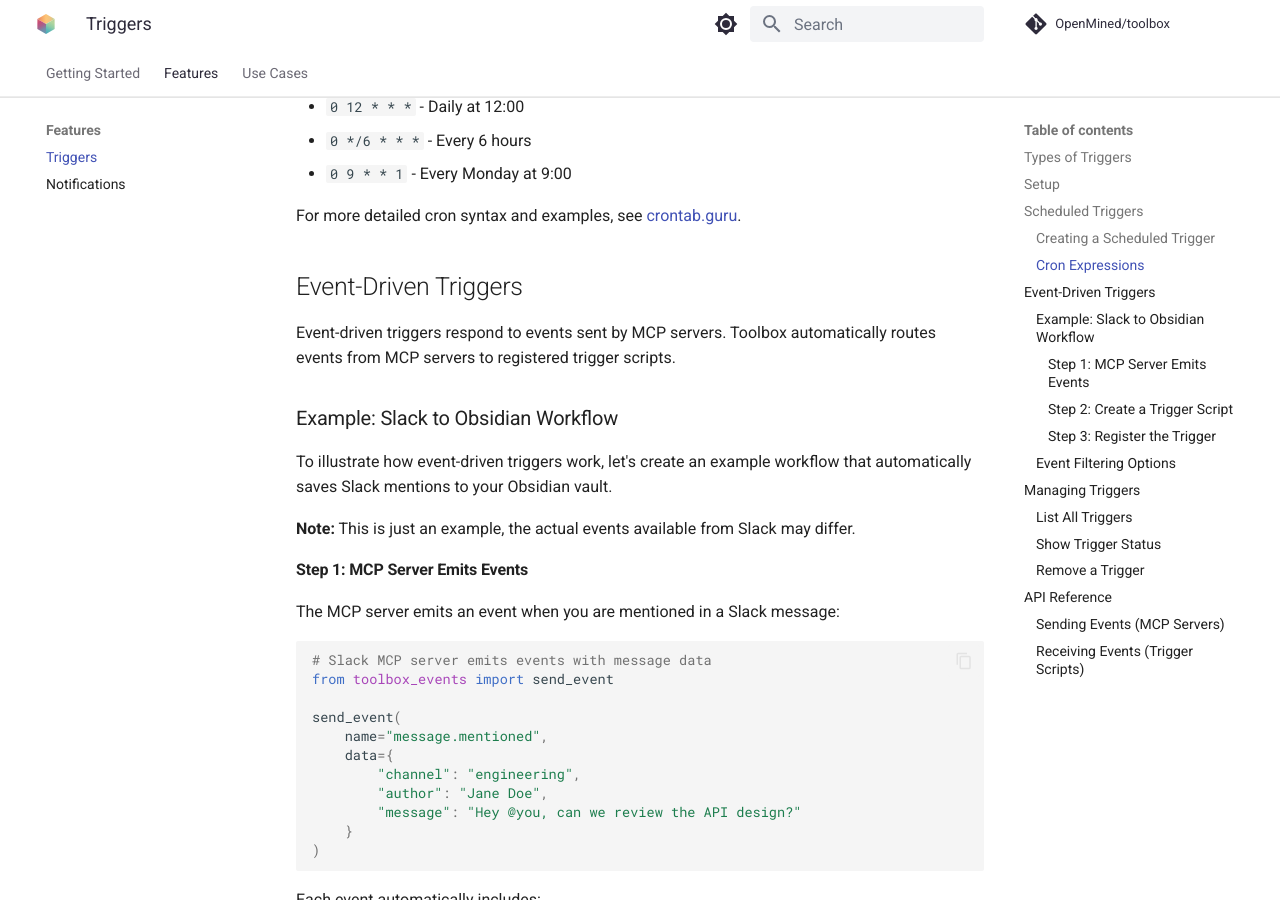
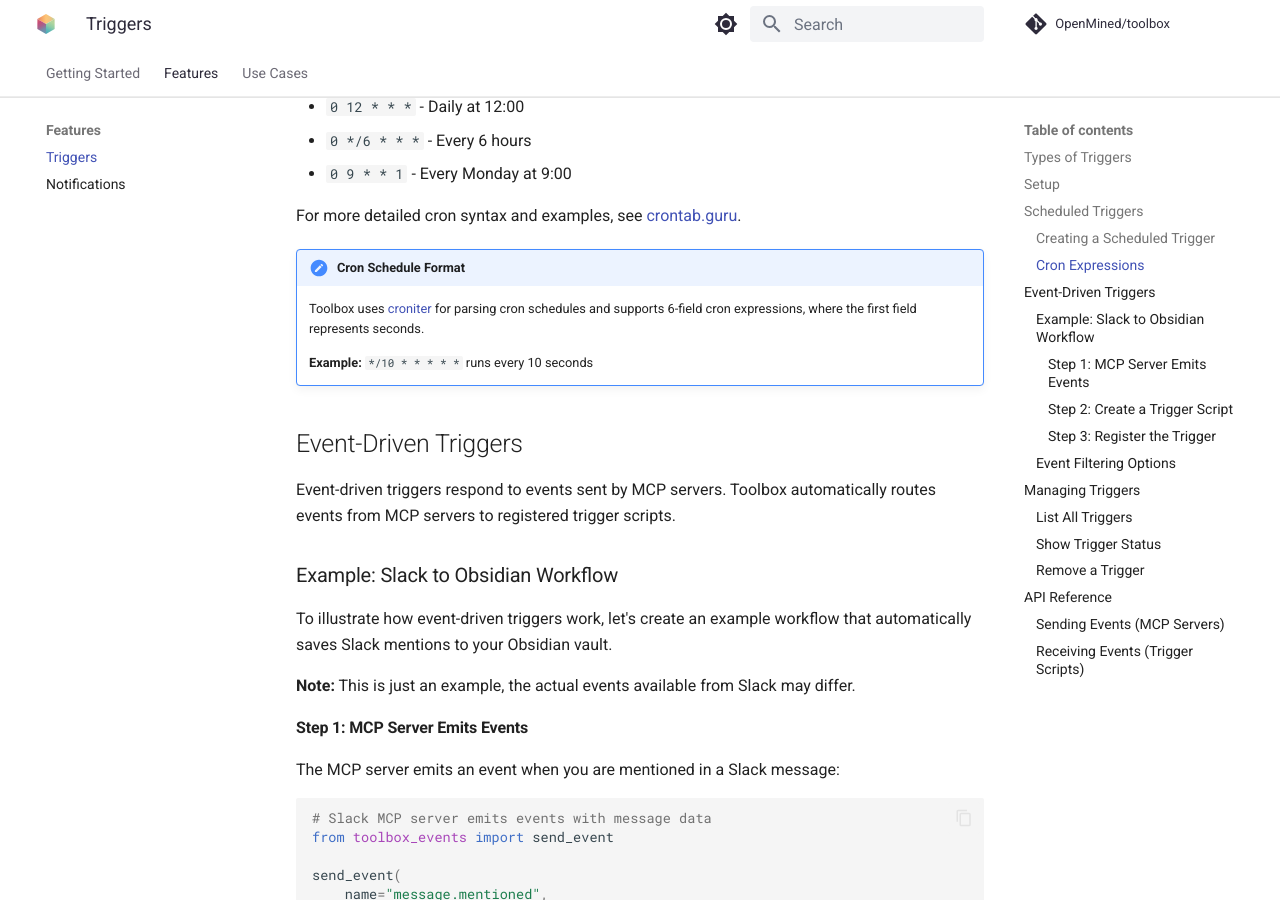
Before and after one commit to OpenMined/toolbox, an MkDocs documentation site: the page built from docs/features/triggers.md, in a window 1280 px wide and 900 px high, scrolled down 1275 px. Built offline with MkDocs 1.6.1 and Material for MkDocs 9.7.7, drawn with Linux system fonts in a browser that asks for light colours; comment, search, counter and statistics services are not loaded; the version menu is left out.

Commit message:
improve docs + pypi tags

```diff
--- a/docs/features/triggers.md
+++ b/docs/features/triggers.md
@@ -53,6 +53,12 @@
 - `0 9 * * 1` - Every Monday at 9:00
 
 For more detailed cron syntax and examples, see [crontab.guru](https://crontab.guru/).
+
+!!! note "Cron Schedule Format"
+
+    Toolbox uses [croniter](https://github.com/pallets-eco/croniter) for parsing cron schedules and supports 6-field cron expressions, where the first field represents seconds.
+
+    **Example:** `*/10 * * * * *` runs every 10 seconds
 
 ## Event-Driven Triggers
 
```
Also changed, not shown: CONTRIBUTING.md (+3 -5 lines), 1 other file.
